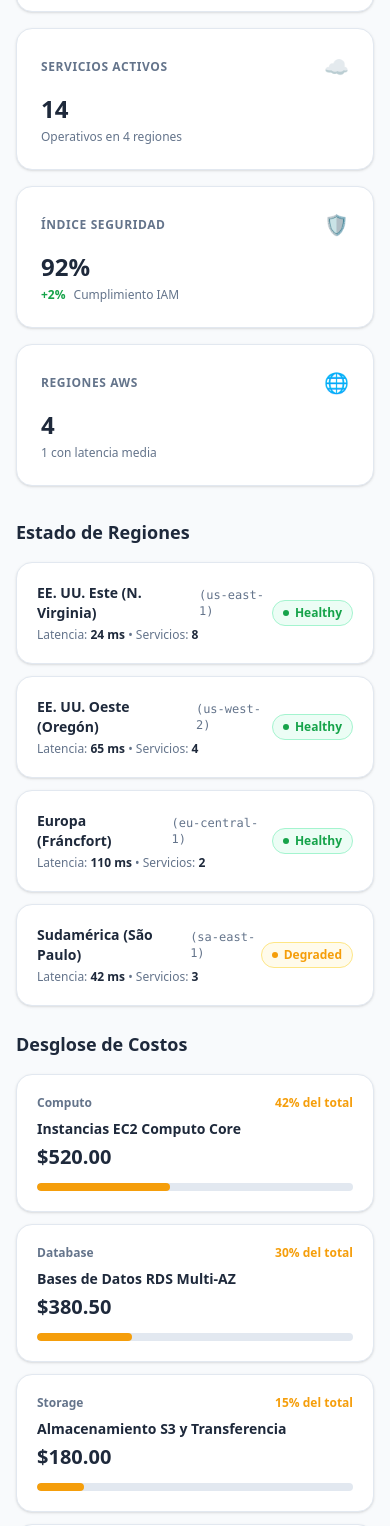
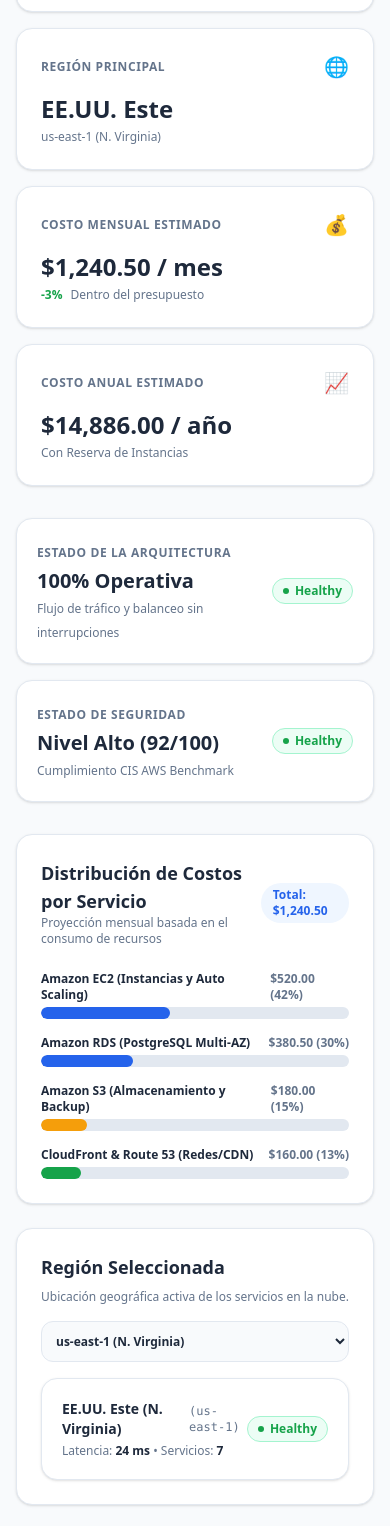
Before and after one commit to alexanderpiero1000-cmyk/sistema-cloud, a React (Vite) app: page / in a window 390 px wide. Shown: the part 397-1923 px from the top of the page. Built offline with nearby package versions, Linux system fonts and the light colour scheme.

Commit message:
consola cloud aws responsiva y completa

```diff
--- a/src/pages/Dashboard.tsx
+++ b/src/pages/Dashboard.tsx
@@ -1,61 +1,223 @@
-// src/pages/Dashboard.tsx
-
+import { useState } from 'react';
 import StatCard from '../components/StatCard';
 import RegionCard from '../components/RegionCard';
-import CostCard from '../components/CostCard';
-import SecurityCard from '../components/SecurityCard';
-import { mockStats, mockRegions, mockCosts, mockSecurityChecks } from '../data/mockData';
+import StatusBadge from '../components/StatusBadge';
+
+// Datos de resumen
+const cloudResources = [
+  { type: 'Instancias EC2 (Cómputo)', count: '6 Instancias', status: 'Healthy' },
+  { type: 'Bases de Datos RDS', count: '1 Instancia Multi-AZ', status: 'Healthy' },
+  { type: 'Buckets S3 (Almacenamiento)', count: '4 Buckets (2.4 TB)', status: 'Healthy' },
+  { type: 'Balanceadores ALB', count: '2 Load Balancers', status: 'Healthy' },
+  { type: 'Distribuciones CloudFront', count: '1 CDN Active', status: 'Healthy' },
+];
+
+const securitySummary = [
+  { check: 'MFA en Usuario Root y Roles IAM', status: 'Healthy', desc: 'Configurado con políticas de acceso mínimo' },
+  { check: 'Cifrado de Datos en Reposo (KMS)', status: 'Healthy', desc: 'S3 y RDS cifrados con claves KMS' },
+  { check: 'Sistemas Operativos EC2', status: 'Evaluación', desc: '2 parches de seguridad pendientes' },
+];
 
 export default function Dashboard() {
+  const [selectedRegion, setSelectedRegion] = useState('us-east-1');
+
   return (
     <div className="space-y-8 max-w-7xl mx-auto">
       {/* Encabezado */}
       <div>
-        <span className="text-xs font-bold text-[#2563EB] uppercase tracking-wider">Módulo 1</span>
-        <h1 className="text-3xl font-bold text-[#1E293B] mt-1">Panel de Control General</h1>
+        <span className="text-xs font-bold text-[#2563EB] uppercase tracking-wider">
+          Módulo 1
+        </span>
+        <h1 className="text-3xl font-bold text-[#1E293B] mt-1">Dashboard General Cloud</h1>
         <p className="text-sm text-[#64748B] mt-1">
-          Resumen ejecutivo del estado global de la arquitectura e infraestructura Cloud.
+          Resumen ejecutivo del estado global de la solución AWS en la nube.
         </p>
       </div>
 
-      {/* Métrica Globales con StatCard */}
+      {/* Tarjetas de Indicadores Principales */}
       <div className="grid grid-cols-1 sm:grid-cols-2 lg:grid-cols-4 gap-4">
-        <StatCard title="Gasto Mensual" value={mockStats.totalCost} subtitle="Presupuesto: $1,500" icon="💰" trend="-5%" />
-        <StatCard title="Servicios Activos" value={mockStats.activeServices} subtitle="Operativos en 4 regiones" icon="☁️" />
-        <StatCard title="Índice Seguridad" value={mockStats.securityScore} subtitle="Cumplimiento IAM" icon="🛡️" trend="+2%" />
-        <StatCard title="Regiones AWS" value={mockStats.activeRegions} subtitle="1 con latencia media" icon="🌐" />
+        <StatCard
+          title="Servicios Utilizados"
+          value="7 Servicios"
+          subtitle="EC2, RDS, S3, IAM, VPC, R53, CDN"
+          icon="☁️"
+        />
+        <StatCard
+          title="Región Principal"
+          value="EE.UU. Este"
+          subtitle="us-east-1 (N. Virginia)"
+          icon="🌐"
+        />
+        <StatCard
+          title="Costo Mensual Estimado"
+          value="$1,240.50 / mes"
+          subtitle="Dentro del presupuesto"
+          icon="💰"
+          trend="-3%"
+        />
+        <StatCard
+          title="Costo Anual Estimado"
+          value="$14,886.00 / año"
+          subtitle="Con Reserva de Instancias"
+          icon="📈"
+        />
       </div>
 
-      {/* Sección Infraestructura Global y Costos */}
+      {/* Indicadores Secundarios: Estado de Arquitectura y Seguridad */}
+      <div className="grid grid-cols-1 sm:grid-cols-2 gap-4">
+        <div className="bg-white p-5 rounded-2xl border border-[#E2E8F0] shadow-sm flex items-center justify-between">
+          <div>
+            <span className="text-xs font-bold text-[#64748B] uppercase tracking-wider">
+              Estado de la Arquitectura
+            </span>
+            <div className="text-xl font-bold text-[#1E293B] mt-1">100% Operativa</div>
+            <span className="text-xs text-[#64748B]">
+              Flujo de tráfico y balanceo sin interrupciones
+            </span>
+          </div>
+          <StatusBadge status="Healthy" />
+        </div>
+
+        <div className="bg-white p-5 rounded-2xl border border-[#E2E8F0] shadow-sm flex items-center justify-between">
+          <div>
+            <span className="text-xs font-bold text-[#64748B] uppercase tracking-wider">
+              Estado de Seguridad
+            </span>
+            <div className="text-xl font-bold text-[#1E293B] mt-1">Nivel Alto (92/100)</div>
+            <span className="text-xs text-[#64748B]">Cumplimiento CIS AWS Benchmark</span>
+          </div>
+          <StatusBadge status="Healthy" />
+        </div>
+      </div>
+
+      {/* Gráfico y Regiones */}
+      <div className="grid grid-cols-1 lg:grid-cols-3 gap-6">
+        {/* Gráfico Visual de Costos */}
+        <div className="lg:col-span-2 bg-white p-6 rounded-2xl border border-[#E2E8F0] shadow-sm">
+          <div className="flex justify-between items-center mb-6">
+            <div>
+              <h2 className="text-lg font-bold text-[#1E293B]">Distribución de Costos por Servicio</h2>
+              <p className="text-xs text-[#64748B]">Proyección mensual basada en el consumo de recursos</p>
+            </div>
+            <span className="text-xs font-bold text-[#2563EB] bg-blue-50 px-3 py-1 rounded-full">
+              Total: $1,240.50
+            </span>
+          </div>
+
+          {/* Gráfico de Barras Relativo */}
+          <div className="space-y-4">
+            <div>
+              <div className="flex justify-between text-xs font-semibold mb-1">
+                <span className="text-[#1E293B]">Amazon EC2 (Instancias y Auto Scaling)</span>
+                <span className="text-[#64748B]">$520.00 (42%)</span>
+              </div>
+              <div className="w-full bg-[#E2E8F0] h-3 rounded-full overflow-hidden">
+                <div className="bg-[#2563EB] h-full rounded-full" style={{ width: '42%' }}></div>
+              </div>
+            </div>
+
+            <div>
+              <div className="flex justify-between text-xs font-semibold mb-1">
+                <span className="text-[#1E293B]">Amazon RDS (PostgreSQL Multi-AZ)</span>
+                <span className="text-[#64748B]">$380.50 (30%)</span>
+              </div>
+              <div className="w-full bg-[#E2E8F0] h-3 rounded-full overflow-hidden">
+                <div className="bg-[#2563EB] h-full rounded-full" style={{ width: '30%' }}></div>
+              </div>
+            </div>
+
+            <div>
+              <div className="flex justify-between text-xs font-semibold mb-1">
+                <span className="text-[#1E293B]">Amazon S3 (Almacenamiento y Backup)</span>
+                <span className="text-[#64748B]">$180.00 (15%)</span>
+              </div>
+              <div className="w-full bg-[#E2E8F0] h-3 rounded-full overflow-hidden">
+                <div className="bg-[#F59E0B] h-full rounded-full" style={{ width: '15%' }}></div>
+              </div>
+            </div>
+
+            <div>
+              <div className="flex justify-between text-[#1E293B] text-xs font-semibold mb-1">
+                <span>CloudFront & Route 53 (Redes/CDN)</span>
+                <span className="text-[#64748B]">$160.00 (13%)</span>
+              </div>
+              <div className="w-full bg-[#E2E8F0] h-3 rounded-full overflow-hidden">
+                <div className="bg-[#16A34A] h-full rounded-full" style={{ width: '13%' }}></div>
+              </div>
+            </div>
+          </div>
+        </div>
+
+        {/* Región Seleccionada */}
+        <div className="bg-white p-6 rounded-2xl border border-[#E2E8F0] shadow-sm flex flex-col justify-between">
+          <div>
+            <h2 className="text-lg font-bold text-[#1E293B] mb-2">Región Seleccionada</h2>
+            <p className="text-xs text-[#64748B] mb-4">
+              Ubicación geográfica activa de los servicios en la nube.
+            </p>
+
+            <select
+              value={selectedRegion}
+              onChange={(e) => setSelectedRegion(e.target.value)}
+              className="w-full p-2.5 border border-[#E2E8F0] rounded-xl text-xs font-semibold text-[#1E293B] bg-slate-50 focus:outline-none focus:border-[#2563EB] mb-4"
+            >
+              <option value="us-east-1">us-east-1 (N. Virginia)</option>
+              <option value="us-west-2">us-west-2 (Oregón)</option>
+              <option value="sa-east-1">sa-east-1 (São Paulo)</option>
+            </select>
+
+            <RegionCard
+              regionName={
+                selectedRegion === 'us-east-1'
+                  ? 'EE.UU. Este (N. Virginia)'
+                  : selectedRegion === 'us-west-2'
+                  ? 'EE.UU. Oeste (Oregón)'
+                  : 'Sudamérica (São Paulo)'
+              }
+              code={selectedRegion}
+              latency={selectedRegion === 'us-east-1' ? '24 ms' : selectedRegion === 'us-west-2' ? '65 ms' : '42 ms'}
+              status={selectedRegion === 'sa-east-1' ? 'Degraded' : 'Healthy'}
+              activeServices={selectedRegion === 'us-east-1' ? 7 : 3}
+            />
+          </div>
+        </div>
+      </div>
+
+      {/* Recursos Cloud y Resumen de Seguridad */}
       <div className="grid grid-cols-1 lg:grid-cols-2 gap-6">
-        {/* Regiones con RegionCard */}
-        <div className="space-y-4">
-          <h2 className="text-lg font-bold text-[#1E293B]">Estado de Regiones</h2>
+        {/* Inventario de Recursos Cloud */}
+        <div className="bg-white p-6 rounded-2xl border border-[#E2E8F0] shadow-sm">
+          <h2 className="text-lg font-bold text-[#1E293B] mb-4">Recursos Cloud Desplegados</h2>
           <div className="space-y-3">
-            {mockRegions.map((region) => (
-              <RegionCard key={region.code} {...region} />
+            {cloudResources.map((resource) => (
+              <div
+                key={resource.type}
+                className="flex items-center justify-between p-3 bg-slate-50 rounded-xl border border-[#E2E8F0]"
+              >
+                <div>
+                  <span className="text-xs font-bold text-[#1E293B] block">{resource.type}</span>
+                  <span className="text-xs text-[#64748B]">{resource.count}</span>
+                </div>
+                <StatusBadge status={resource.status} />
+              </div>
             ))}
           </div>
         </div>
 
-        {/* Distribución de Costos con CostCard */}
-        <div className="space-y-4">
-          <h2 className="text-lg font-bold text-[#1E293B]">Desglose de Costos</h2>
-          <div className="grid grid-cols-1 sm:grid-cols-2 gap-3">
-            {mockCosts.map((cost) => (
-              <CostCard key={cost.concept} {...cost} />
+        {/* Resumen del Estado de Seguridad */}
+        <div className="bg-white p-6 rounded-2xl border border-[#E2E8F0] shadow-sm">
+          <h2 className="text-lg font-bold text-[#1E293B] mb-4">Resumen del Estado de Seguridad</h2>
+          <div className="space-y-3">
+            {securitySummary.map((sec) => (
+              <div key={sec.check} className="p-3 bg-slate-50 rounded-xl border border-[#E2E8F0]">
+                <div className="flex justify-between items-center mb-1">
+                  <span className="text-xs font-bold text-[#1E293B]">{sec.check}</span>
+                  <StatusBadge status={sec.status} />
+                </div>
+                <p className="text-xs text-[#64748B]">{sec.desc}</p>
+              </div>
             ))}
           </div>
-        </div>
-      </div>
-
-      {/* Seguridad con SecurityCard */}
-      <div className="space-y-4">
-        <h2 className="text-lg font-bold text-[#1E293B]">Auditoría de Seguridad Relevante</h2>
-        <div className="grid grid-cols-1 md:grid-cols-3 gap-4">
-          {mockSecurityChecks.map((check) => (
-            <SecurityCard key={check.title} {...check} />
-          ))}
         </div>
       </div>
     </div>
```
